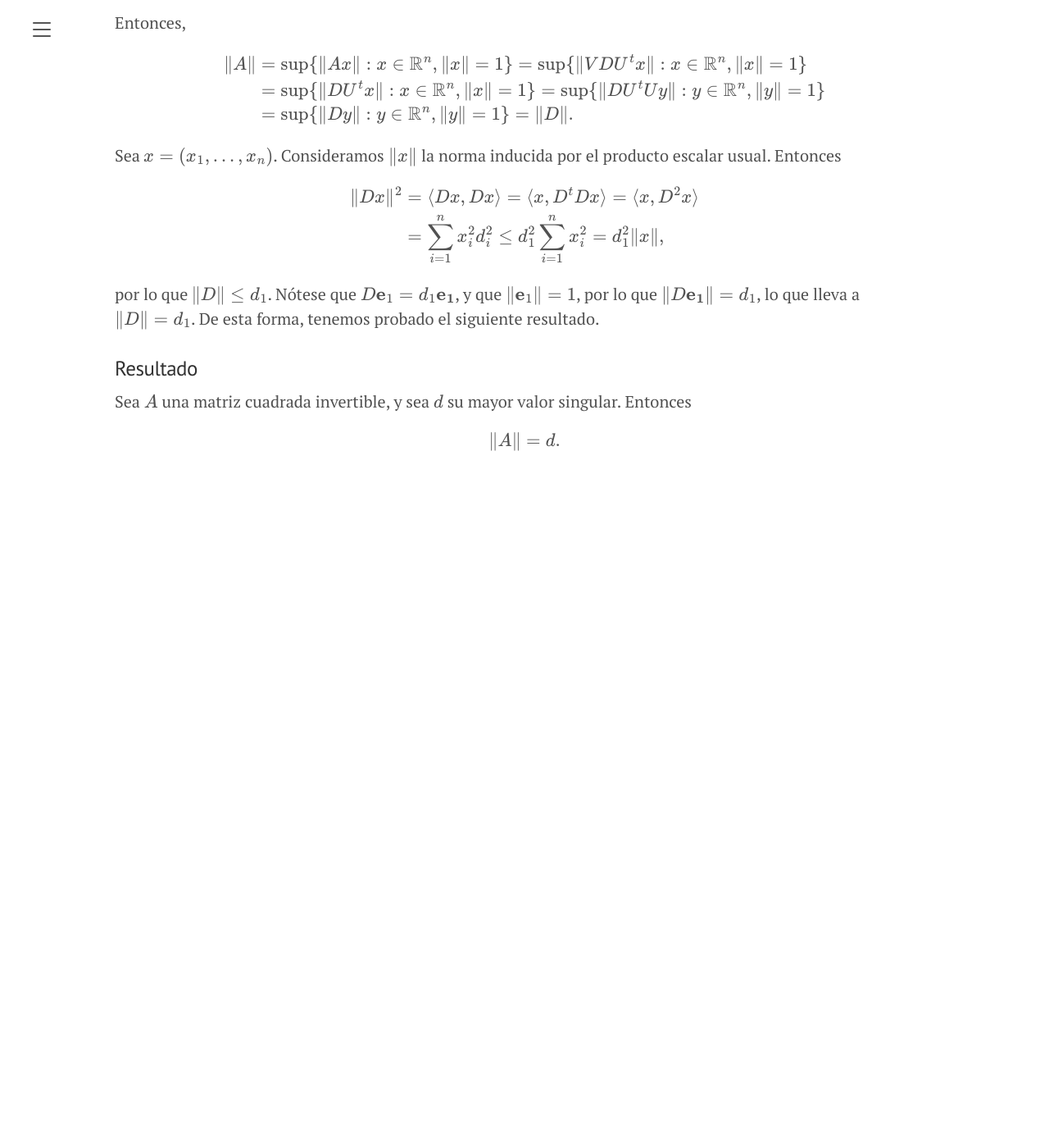
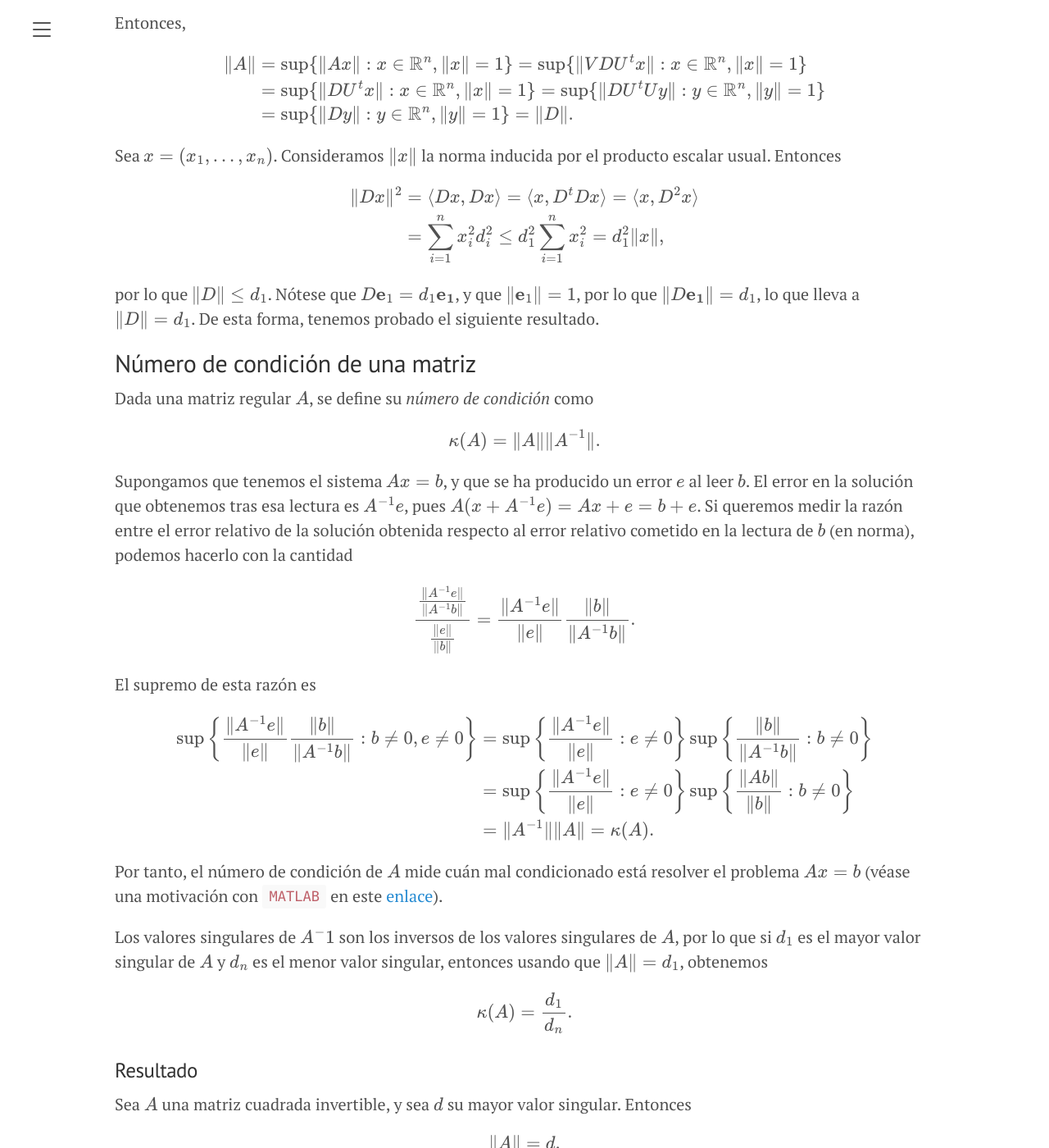
Before and after one commit to pedritomelenas/Algebra-Lineal, a Jekyll site: the page built from 6-descomposicion-diagonalizacion.md, in a window 1280 px wide and 1400 px high, scrolled down 16901 px. Shown: the whole window at 82% size. Built offline with Jekyll 4.4.1, drawn with Linux system fonts in a browser that asks for light colours; before the commit the page ends 17531 px from its top, so only the background shows below that.

Commit message:
número condición matriz

```diff
--- a/6-descomposicion-diagonalizacion.md
+++ b/6-descomposicion-diagonalizacion.md
@@ -745,6 +745,40 @@ $$
 
 por lo que $\Vert D\Vert \le d_1$. Nótese que $D\mathbf{e}_1=d_1\mathbf{e_1}$, y que $\Vert \mathbf{e}_1\Vert =1$, por lo que $\Vert D \mathbf{e_1}\Vert =d_1$, lo que lleva a $\Vert D\Vert=d_1$. De esta forma, tenemos probado el siguiente resultado.
 
+## Número de condición de una matriz
+
+Dada una matriz regular $A$, se define su *número de condición* como
+
+$$
+\kappa(A)=\Vert A\Vert \Vert A^{-1}\Vert.
+$$
+
+Supongamos que tenemos el sistema $Ax=b$, y que se ha producido un error $e$ al leer $b$. El error en la solución que obtenemos tras esa lectura es $A^{-1}e$, pues $A(x+A^{-1}e)=Ax+e=b+e$. Si queremos medir la razón entre el error relativo de la solución obtenida respecto al error relativo cometido en la lectura de $b$ (en norma), podemos hacerlo con la cantidad
+
+$$
+\frac{\frac{\Vert A^{-1}e\Vert}{\Vert A^{-1}b\Vert}}{\frac{\Vert e\Vert}{\Vert b\Vert}}=\frac{\Vert A^{-1}e\Vert}{\Vert e\Vert}\frac{\Vert b \Vert}{\Vert A^{-1}b \Vert}.
+$$
+
+El supremo de esta razón es
+
+$$
+\begin{aligned}
+\sup\left\lbrace \frac{\Vert A^{-1}e\Vert}{\Vert e\Vert} \frac{\Vert b \Vert}{\Vert A^{-1}b \Vert}: b\neq 0, e\neq 0 \right\rbrace & =  \sup\left\lbrace \frac{\Vert A^{-1}e\Vert}{\Vert e\Vert} :  e\neq 0 \right\rbrace \sup\left\lbrace \frac{\Vert b \Vert}{\Vert A^{-1}b \Vert}: b\neq 0 \right\rbrace \\
+ & =
+\sup\left\lbrace \frac{\Vert A^{-1}e\Vert}{\Vert e\Vert} :  e\neq 0 \right\rbrace \sup\left\lbrace \frac{\Vert A b \Vert}{\Vert b \Vert}: b\neq 0 \right\rbrace \\
+& = \Vert A^{-1}\Vert \Vert A\Vert =\kappa(A).
+\end{aligned}
+$$
+
+Por tanto, el número de condición de $A$ mide cuán mal condicionado está resolver el problema $Ax=b$ (véase una motivación con `MATLAB` en este [enlace](https://blogs.mathworks.com/cleve/2017/07/17/what-is-the-condition-number-of-a-matrix/)).
+
+Los valores singulares de $A^-1$ son los inversos de los valores singulares de $A$, por lo que si $d_1$ es el mayor valor singular de $A$ y $d_n$ es el menor valor singular, entonces usando que $\Vert A\Vert=d_1$, obtenemos
+
+$$
+\kappa(A)=\frac{d_1}{d_n}.
+$$
+
+
 
 ### Resultado
 
```
